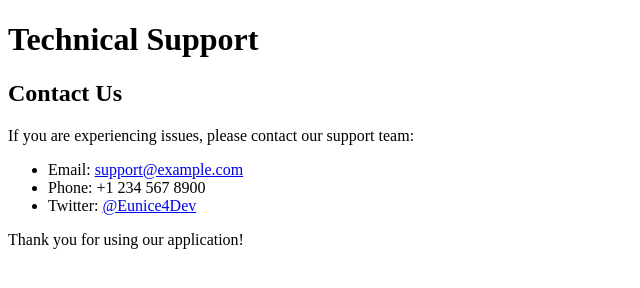
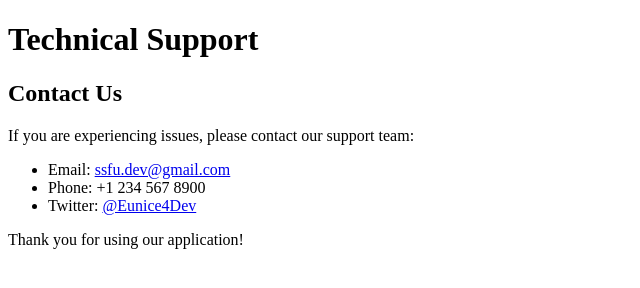
Before and after one commit to ssftree/ssday.github.io, a plain HTML site: page index.html in a window 1280 px wide. Shown: the full height of the page, 0-640 px from the left. Drawn offline with Linux system fonts and the light colour scheme.

Commit message:
init commit

```diff
--- a/index.html
+++ b/index.html
@@ -13,7 +13,7 @@
         <h2>Contact Us</h2>
         <p>If you are experiencing issues, please contact our support team:</p>
         <ul>
-            <li>Email: <a href="eunice:ssfu.dev@gmail.com">support@example.com</a></li>
+            <li>Email: <a href="eunice:ssfu.dev@gmail.com">ssfu.dev@gmail.com</a></li>
             <li>Phone: +1 234 567 8900</li>
             <li>Twitter: <a href="https://x.com/Eunice4Dev">@Eunice4Dev</a></li>
         </ul>
```
